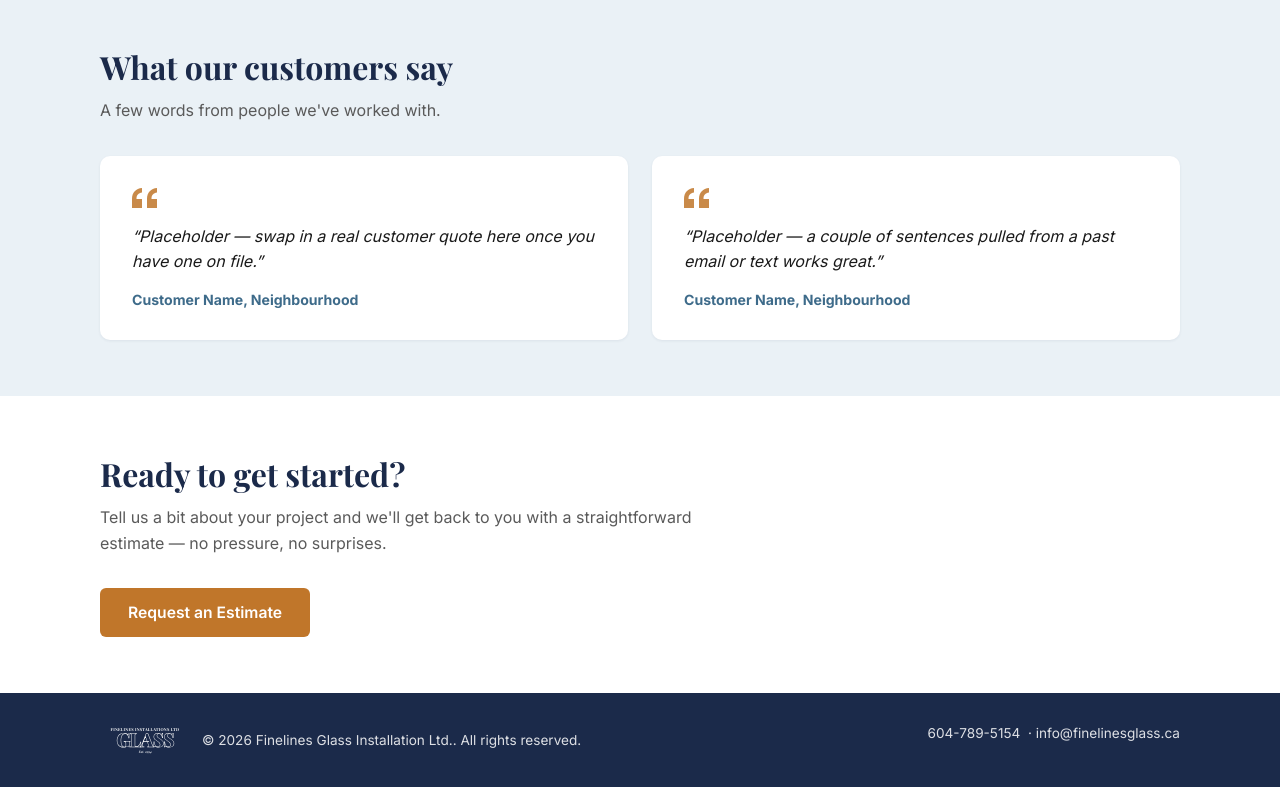
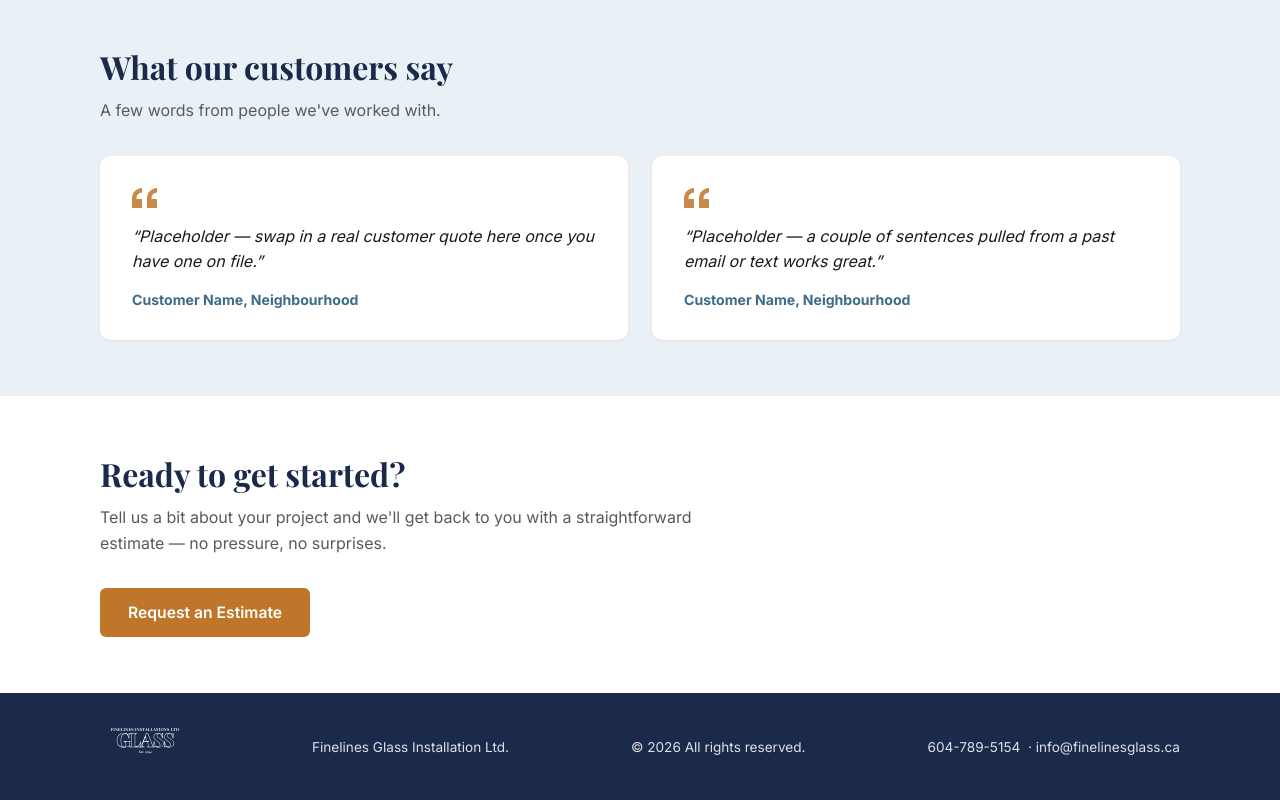
Before and after one commit to maplesheetco/finelines-glass, a React (Vite) app: page / in a window 1280 px wide. Shown: the part 2489-3289 px from the top of the page. Built offline with nearby package versions, Linux system fonts and the light colour scheme.

Commit message:
Refactor Footer component layout and content

```diff
--- a/src/components/Footer.jsx
+++ b/src/components/Footer.jsx
@@ -5,15 +5,14 @@ import Logo from './Logo.jsx';
 export default function Footer() {
   return (
     <footer className="site-footer">
-      <div className="container">
-        <div className="footer-brand">
-          <Logo variant="onDark" height={30} />
-          <span>&copy; {COMPANY.currentYear} {COMPANY.name}. All rights reserved.</span>
-        </div>
-        <div>
+      <div className="container footer-inner">
+        <Logo variant="onDark" height={30} />
+        <p className="footer-name">{COMPANY.name}</p>
+        <p className="footer-copyright">&copy; {COMPANY.currentYear} All rights reserved.</p>
+        <p className="footer-contact">
           <a href={COMPANY.phoneHref}>{COMPANY.phone}</a> &nbsp;·&nbsp;
           <a href={`mailto:${COMPANY.email}`}>{COMPANY.email}</a>
-        </div>
+        </p>
       </div>
     </footer>
   );
```
